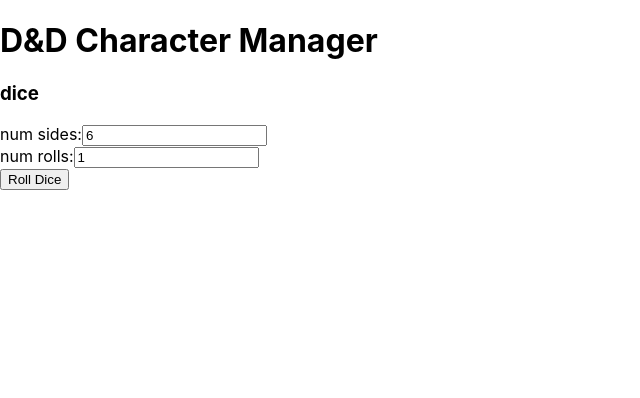
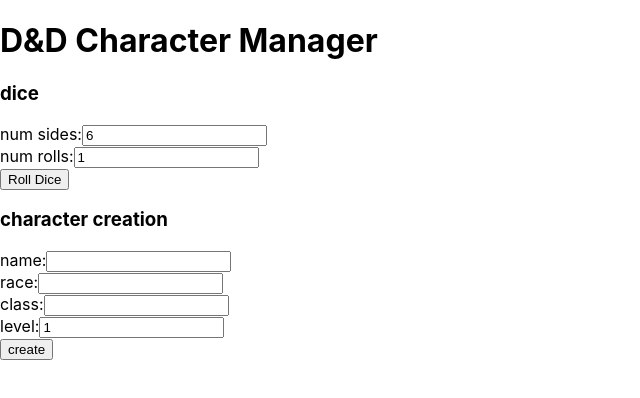
Before and after one commit to conorkenn/dnd-manager, a React (Create React App) app in the folder frontend/: page / in a window 1280 px wide. Shown: the top 398 px of the page, without its empty margins (0-640 px from the left). Built offline with nearby package versions, Linux system fonts and the light colour scheme.

Commit message:
added frontend component to create characters

```diff
--- a/frontend/src/App.tsx
+++ b/frontend/src/App.tsx
@@ -1,6 +1,7 @@
 import React from 'react';
 import './App.css';
 import DiceRoller from './components/DiceRoller';
+import CharacterCreator from './components/CharacterCreator';
 
 
 const App: React.FC = () => {
@@ -8,6 +9,7 @@
     <div>
       <h1>D&D Character Manager</h1>
       <DiceRoller />
+      <CharacterCreator />
     </div>
   );
 };
--- /dev/null
+++ b/frontend/src/api/createCharacterApi.ts
@@ -0,0 +1,36 @@
+export interface Character {
+    name: string
+    race: string
+    characterClass: string
+    level: number
+}
+
+export interface CreateCharacterResponse {
+    character: Character
+    message: string
+}
+
+export interface CreateCharacterRequest {
+    name: string
+    race: string
+    characterClass: string
+    level: number
+}
+
+
+export async function createCharacter(data: CreateCharacterRequest): Promise<CreateCharacterResponse>{
+    const response = await fetch('http://localhost:8080/characters', {
+        method: 'POST',
+        headers: {
+            'Content-Type':'application/json'
+        },
+        body: JSON.stringify(data)
+    })
+
+    if (!response.ok){
+        throw new Error('Failed to create character')
+    }
+
+    const result: CreateCharacterResponse = await response.json()
+    return result
+}
--- /dev/null
+++ b/frontend/src/components/CharacterCreator.tsx
@@ -0,0 +1,81 @@
+import React, {useState} from "react";
+import {createCharacter, CreateCharacterResponse} from '../api/createCharacterApi';
+
+
+const CharacterCreator: React.FC = () => {
+    const [name, setName] = useState("")
+    const [race, setRace] = useState("")
+    const [characterClass, setcharacterClass] = useState("")
+    const [level, setLevel] = useState(1)
+    const [result, setResult] = useState<CreateCharacterResponse | null>(null)
+    const [error, setError] = useState<string | null>(null)
+
+    const handleCreation = async () => {
+        try{
+            const creationResult = await createCharacter({name, race, characterClass, level})
+            setResult(creationResult)
+            setError(null)
+        } catch(err){
+            setError('failed to create character')
+            setResult(null)
+        }
+    };
+
+    return(
+        <div>
+            <h3>character creation</h3>
+            <div>
+                <label>
+                    name:
+                    <input type="string"
+                    value ={name}
+                    onChange={(e) => setName(e.target.value)}
+                    />
+                </label>
+            </div>
+            <div>
+                <label>
+                    race:
+                    <input type="string"
+                    value ={race}
+                    onChange={(e) => setRace(e.target.value)}
+                    />
+                </label>
+            </div>
+            <div>
+                <label>
+                    class:
+                    <input type="string"
+                    value ={characterClass}
+                    onChange={(e) => setcharacterClass(e.target.value)}
+                    />
+                </label>
+            </div>
+            <div>
+                <label>
+                    level:
+                    <input type="number"
+                    value={level}
+                    onChange={(e) => setLevel(Number(e.target.value))}
+                    min="1"
+                    />
+                </label>
+            </div>
+            <button onClick={handleCreation}>create</button>
+
+            {error && <p style={{color: 'red'}}>{error}</p>}
+            {result && (
+                <div>
+                    <h2>result</h2>
+                    <p>name: {result.character.name}</p>
+                    <p>race: {result.character.race}</p>
+                    <p>class: {result.character.characterClass}</p>
+                    <p>level: {result.character.level}</p>
+                </div>
+            )}
+        </div>
+    )
+};
+
+
+export default CharacterCreator;
--- a/frontend/src/components/DiceRoller.tsx
+++ b/frontend/src/components/DiceRoller.tsx
@@ -10,7 +10,6 @@
     const handleRoll = async () => {
         try {
             const rollResult = await rollDice({sides, num_rolls: numRolls})
-            console.log(rollResult)
             setResult(rollResult)
             setError(null)
         } catch(err){
```
Also changed, not shown: 1 other file (tests, documents, lock files or other folders).
